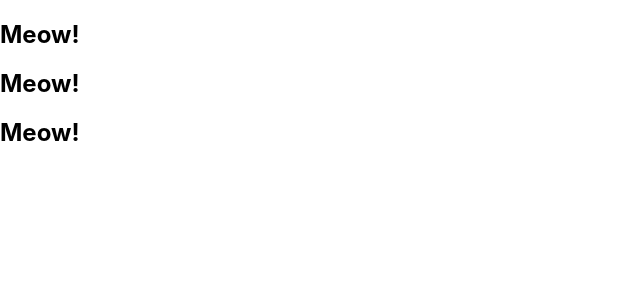
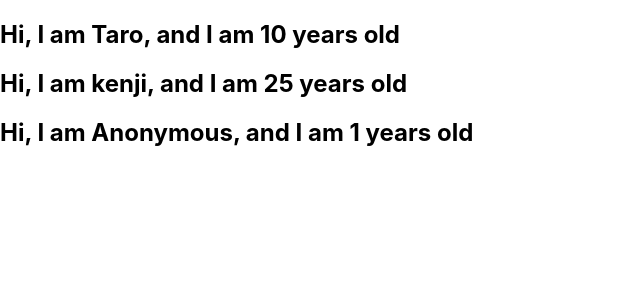
Before and after one commit to aguriken/react-crud-app, a React (Create React App) app: page / in a window 1280 px wide. Shown: the top 300 px of the page, without its empty margins (0-640 px from the left). Built offline with nearby package versions, Linux system fonts and the light colour scheme.

Commit message:
learn props of component

```diff
--- a/src/App.js
+++ b/src/App.js
@@ -12,17 +12,34 @@ import React, { Component } from 'react';
 // }
 
 const App = () => {
+  const profiles = [
+    {
+      name: "Taro",
+      age: 10
+    },
+    {
+      name: "kenji",
+      age: 25
+    },
+    {
+      name: "Anonymous"
+    }
+  ]
   return (
     <div>
-      <Cat />
-      <Cat />
-      <Cat />
+      {profiles.map((profile, index) => {
+        return <User name={profile.name} age={profile.age} key={index} />
+      })}
     </div>
   )
 }
 
-const Cat = () => {
-  return <h2>Meow!</h2>
+const User = (props) => {
+  return <h2>Hi, I am {props.name}, and I am {props.age} years old</h2>
+}
+
+User.defaultProps = {
+  age: 1
 }
 
 export default App;
```
